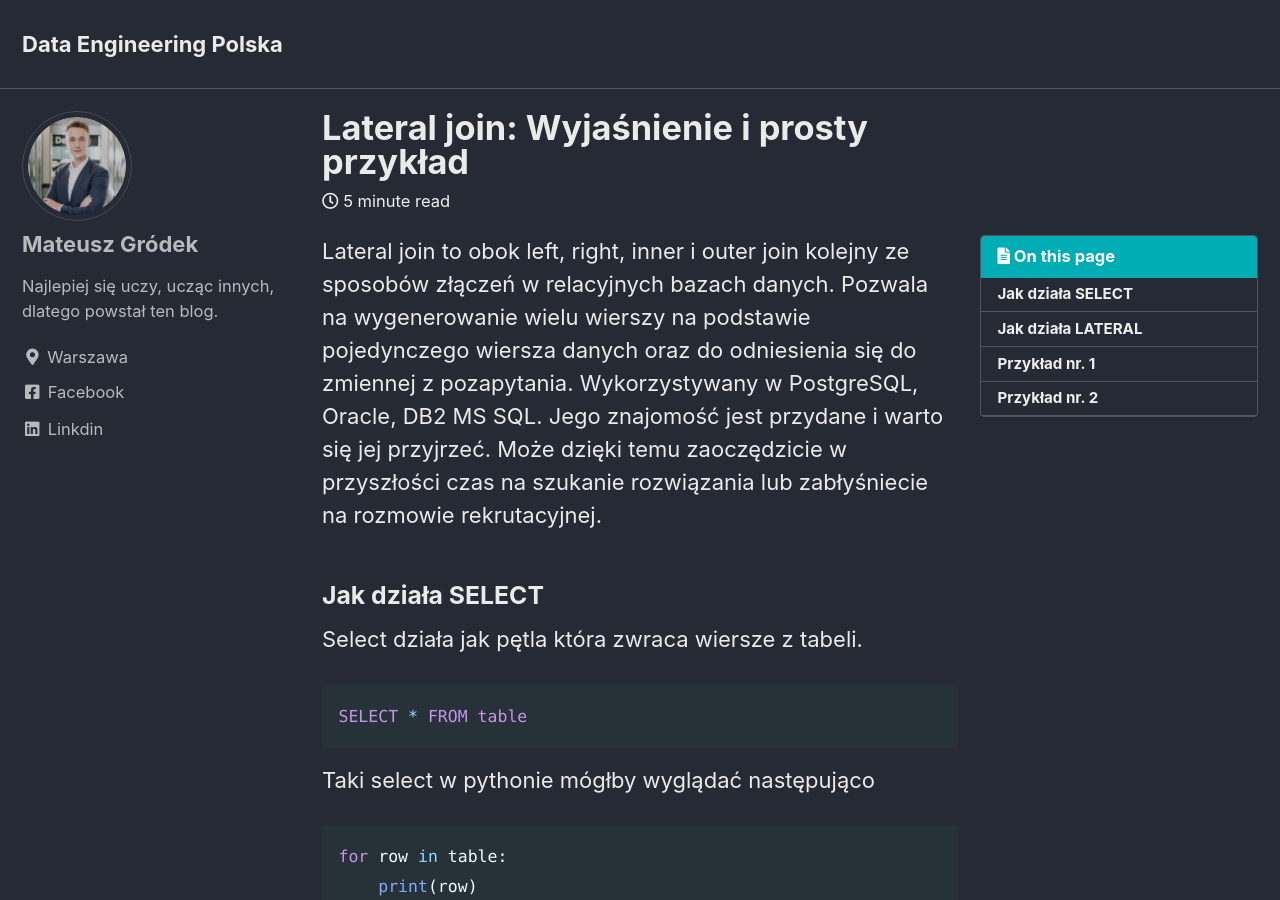
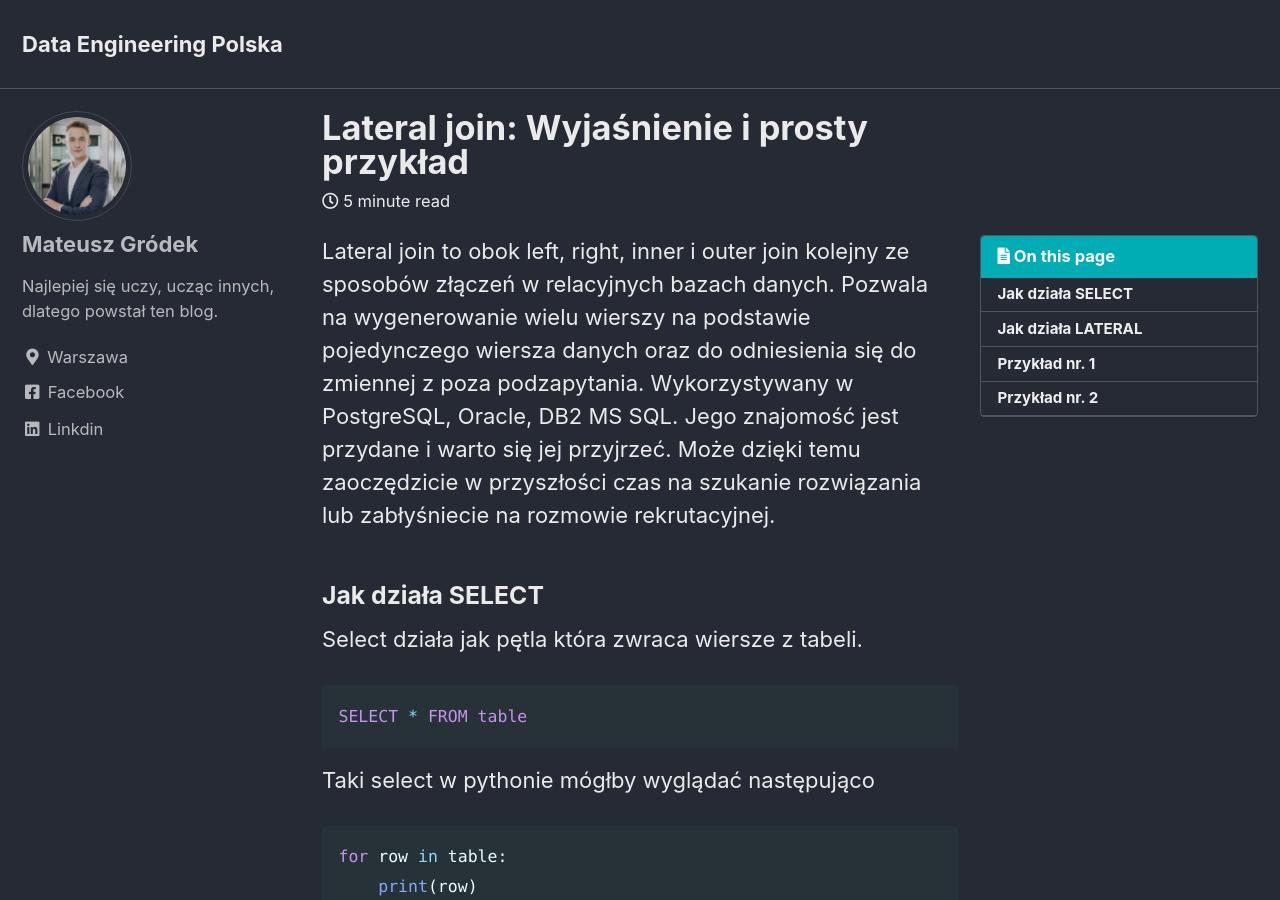
Before and after one commit to mateusz-grodek/mateusz-grodek.github.io, a Jekyll site: the page built from _posts/2024-03-06-Lateral-join-explanation.md, in a window 1280 px wide and 900 px high. Built offline with Jekyll 4.4.1, drawn with Linux system fonts in a browser that asks for light colours; cached includes are drawn as plain includes; some of the changed text lies outside the part shown.

Commit message:
Update 2024-03-06-Lateral-join-explanation.md

````diff
--- a/_posts/2024-03-06-Lateral-join-explanation.md
+++ b/_posts/2024-03-06-Lateral-join-explanation.md
@@ -3,7 +3,7 @@ title: "Lateral join: Wyjaśnienie i prosty przykład"
 toc: true
 ---
 
-Lateral join to obok left, right, inner i outer join kolejny ze sposobów złączeń w relacyjnych bazach danych. Pozwala na wygenerowanie wielu wierszy na podstawie pojedynczego wiersza danych oraz do odniesienia się do zmiennej z pozapytania. Wykorzystywany w PostgreSQL, Oracle, DB2  MS SQL. Jego znajomość jest przydane i warto się jej przyjrzeć. Może dzięki temu zaoczędzicie w przyszłości czas na szukanie rozwiązania lub zabłyśniecie na rozmowie rekrutacyjnej.
+Lateral join to obok left, right, inner i outer join kolejny ze sposobów złączeń w relacyjnych bazach danych. Pozwala na wygenerowanie wielu wierszy na podstawie pojedynczego wiersza danych oraz do odniesienia się do zmiennej z poza podzapytania. Wykorzystywany w PostgreSQL, Oracle, DB2  MS SQL. Jego znajomość jest przydane i warto się jej przyjrzeć. Może dzięki temu zaoczędzicie w przyszłości czas na szukanie rozwiązania lub zabłyśniecie na rozmowie rekrutacyjnej.
 
 
 ### Jak działa SELECT
@@ -68,8 +68,8 @@ FROM
 
 ```sql
 SELECT * FROM buckets;
- id | start_date  | end_date
-----+-------------+------------
+ id     | start_date  | end_date
+--------+-------------+------------
 1	| 2024-03-10  | 2024-03-15
 2	| 2024-03-09  | 2024-03-13
 3	| 2024-03-10  | 2024-03-17
@@ -91,8 +91,8 @@ FROM
     ) AS l
 
 
-id  | start_date  | end_date   |     day_lateral
-----+-------------+------------+------------
+id      | start_date  | end_date   | day_lateral
+--------+-------------+------------+------------------
 1	| 2024-03-10  |	2024-03-15 | 2024-03-10
 1	| 2024-03-10  |	2024-03-15 | 2024-03-11
 1	| 2024-03-10  |	2024-03-15 | 2024-03-12
@@ -161,13 +161,13 @@ INSERT INTO users_table VALUES
 SELECT  * FROM products_table LIMIT 7;
 id  | price       | product    |
 ----+-------------+------------+
-1	| 1.3157565077| product 1  |
-2	| 1.7794870667| product 2  |
-3	| 14.367369866| product 3  |
-4	| 7.9555639835| product 4  |
-5	| 12.231595441| product 5  |
-6	| 23.543000974| product 6  |
-7	| 13.834326571| product 7  |
+1   | 1.3157565077| product 1  |
+2   | 1.7794870667| product 2  |
+3   | 14.367369866| product 3  |
+4   | 7.9555639835| product 4  |
+5   | 12.231595441| product 5  |
+6   | 23.543000974| product 6  |
+7   | 13.834326571| product 7  |
 
 ```
 
@@ -208,17 +208,17 @@ FROM      users_table AS u,
        ) AS x
 ORDER BY u.id, price DESC;
 
-id  | username   | cash    |  productt_id |  price    |
-----+------------+-------- +
+id      | username   | cash    |  productt_id |  price    |
+--------+------------+-------- +--------------+-------------
 1	| Jurek	     |   502   | product 741  |498.3935036|
 1	| Jurek	     |   502   | product 143  |497.1360881|
 1	| Jurek	     |   502   | product 162  |488.6783401|
 2	| Kamil	     |   2310  | product 973  |2304.653878|
 2	| Kamil	     |   2310  | product 275  |2304.328873|
 2	| Kamil	     |   2310  | product 303  |2293.111048|
-3	| Czaro	     |   65	   | product 10	  |62.28928108|
-3	| Czaro	     |   65	   | product 86	  |59.72326317|
-3	| Czaro	     |   65	   | product 593  |56.70062070|
+3	| Czaro	     |   65    | product 10   |62.28928108|
+3	| Czaro	     |   65    | product 86   |59.72326317|
+3	| Czaro	     |   65    | product 593  |56.70062070|
 ```
 
 Krótkie wyjaśnienie. Patrzymy na pierwszy wiersz z tabeli users_table. Mamy Jurka który ma na koncie 502zł, następnie z posortowanej po cenie malejąco listy produktów pokolei patrzymy czy produkt mieści się w budżecie. Jeśli nie to sprawdzamy kolejny. Jeśli jest ok to przpisujemy i lecimy dalej aż znajdziemy 3 produkty. Później przechodzimy do kolejnego usera. Tu poraz kolejny warto zauważyć że w podzapytaniu LATERAL porwónujemy kolumne p.price z zewnętrzą kolumną u.cash z tabeli user_table. W klasycznym JOIN to by nie przeszło :( .
````
Also changed, not shown: other parts of _posts/2024-03-06-Lateral-join-explanation.md (+4 -4 lines).
